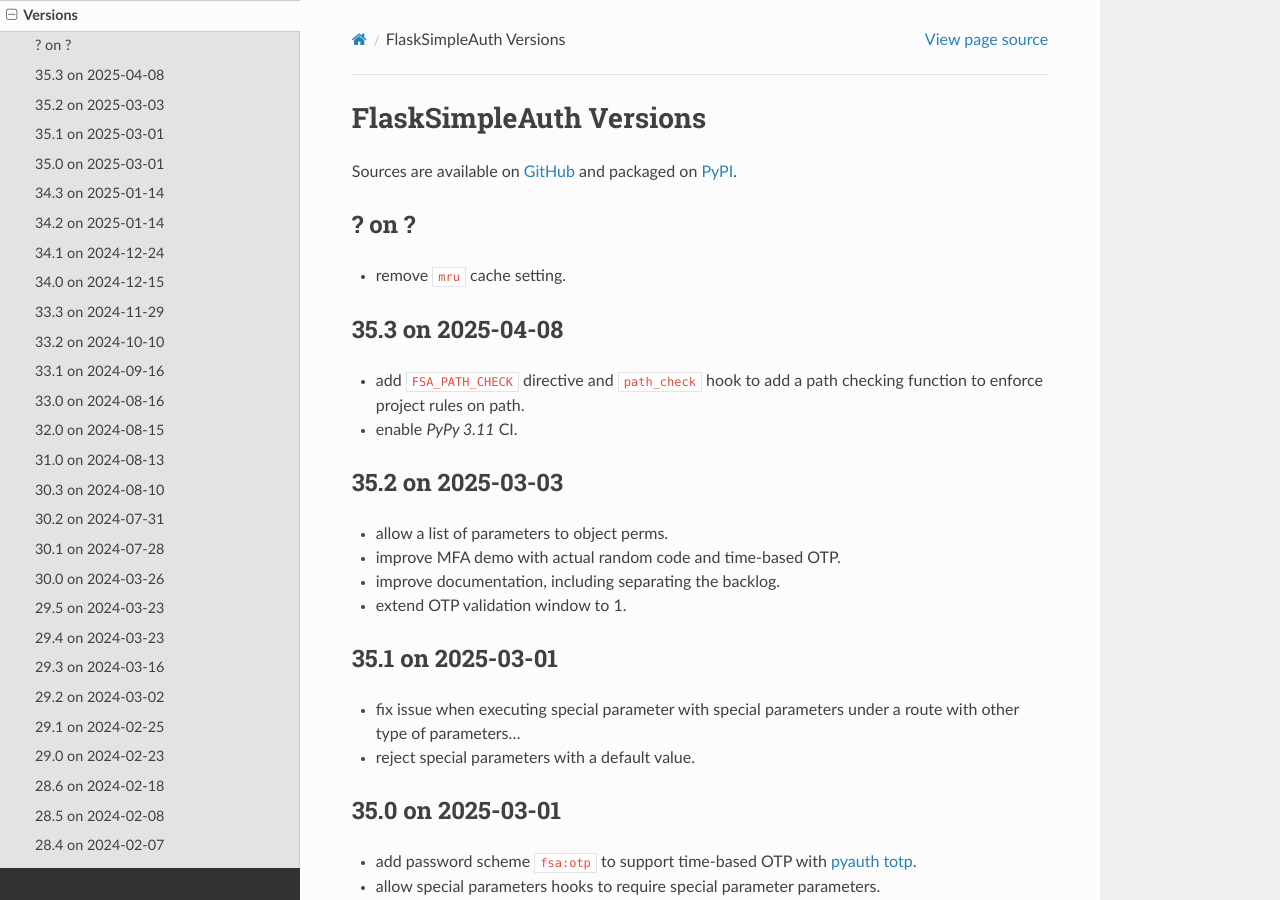
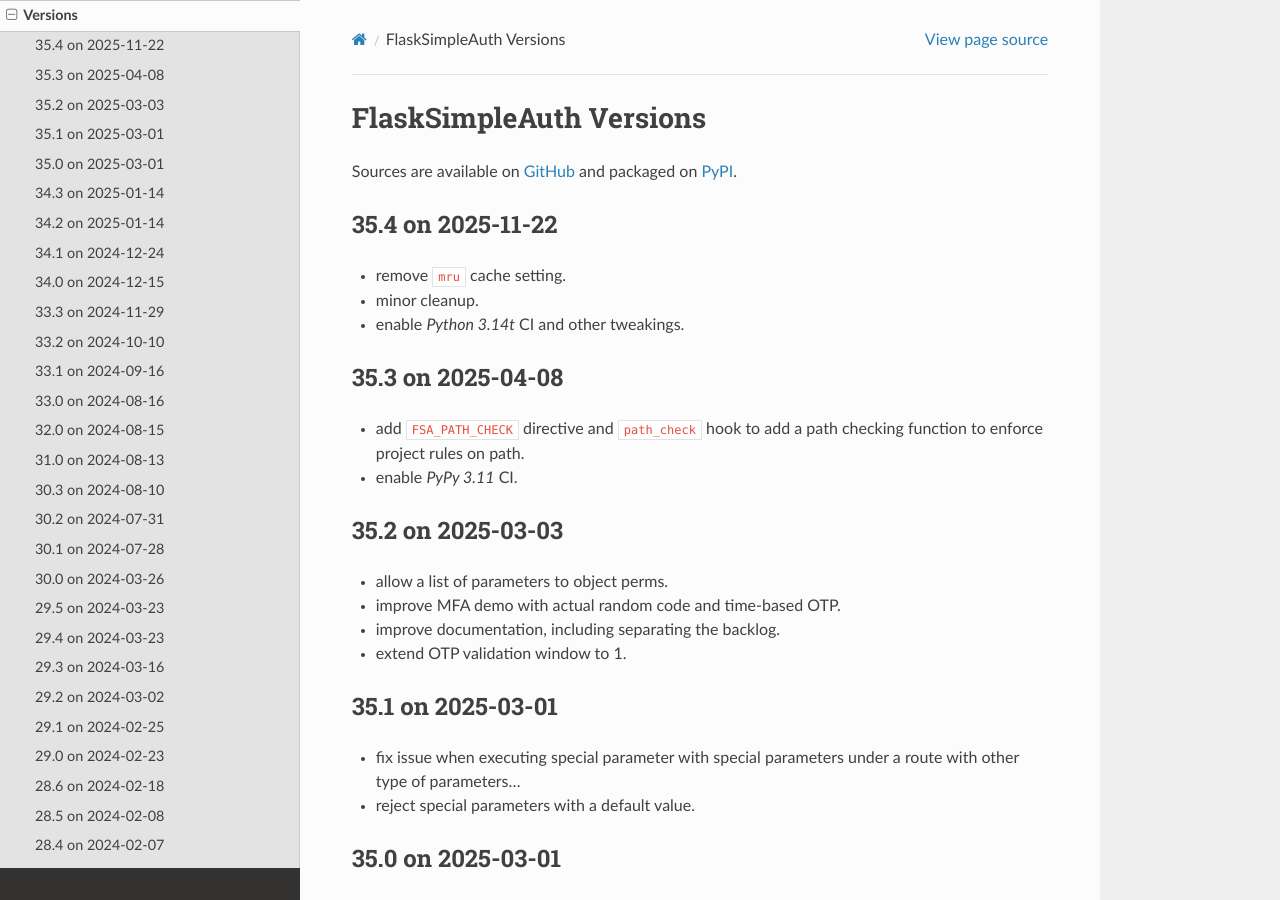
Before and after one commit to zx80/flask-simple-auth, a Sphinx documentation site: the page built from docs/VERSIONS.md, in a window 1280 px wide and 900 px high. Built offline with Sphinx 7.4.7 and the Read the Docs theme 3.1.0, drawn with Linux system fonts in a browser that asks for light colours; pages that are not in the unit, such as notebooks, are missing from menus.

Commit message:
release 35.4

````diff
--- a/docs/TUTORIAL.md
+++ b/docs/TUTORIAL.md
@@ -111,7 +111,7 @@
 
 {
   "msg": "hello",
-  "version": "35.3"
+  "version": "35.4"
 }
 ```
 
--- a/docs/VERSIONS.md
+++ b/docs/VERSIONS.md
@@ -3,9 +3,11 @@
 Sources are available on [GitHub](https://github.com/zx80/flask-simple-auth)
 and packaged on [PyPI](https://pypi.org/project/FlaskSimpleAuth/).
 
-## ? on ?
+## 35.4 on 2025-11-22
 
 - remove `mru` cache setting.
+- minor cleanup.
+- enable _Python 3.14t_ CI and other tweakings.
 
 ## 35.3 on 2025-04-08
 
--- a/pyproject.toml
+++ b/pyproject.toml
@@ -4,7 +4,7 @@
 
 [project]
 name = "FlaskSimpleAuth"
-version = "35.3"
+version = "35.4"
 authors = [ { name = "Fabien Coelho", email = "flask.auth@coelho.net" } ]
 description = "Simple authentication, authorization and parameters for Flask, emphasizing configurability"
 readme = "README.md"
````
